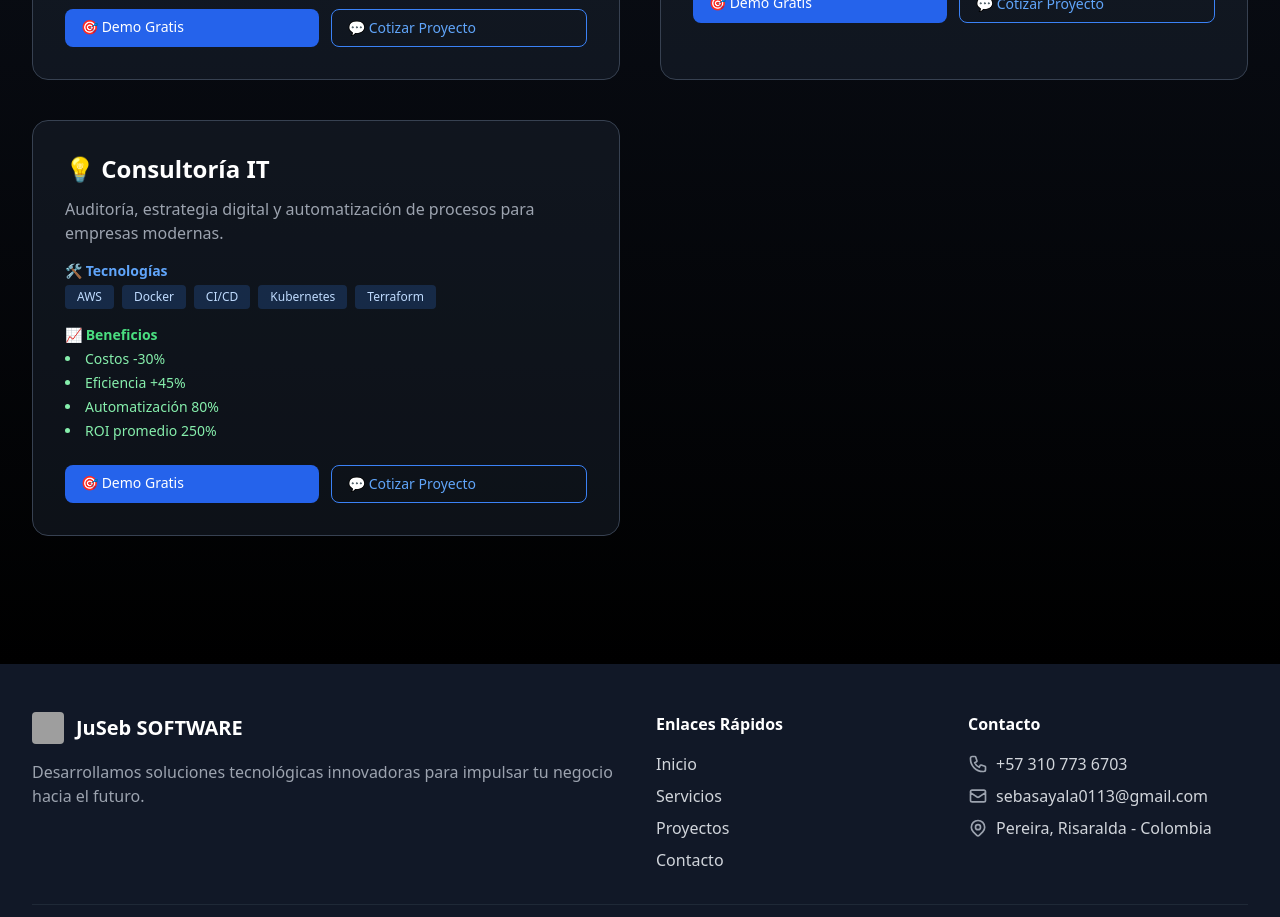
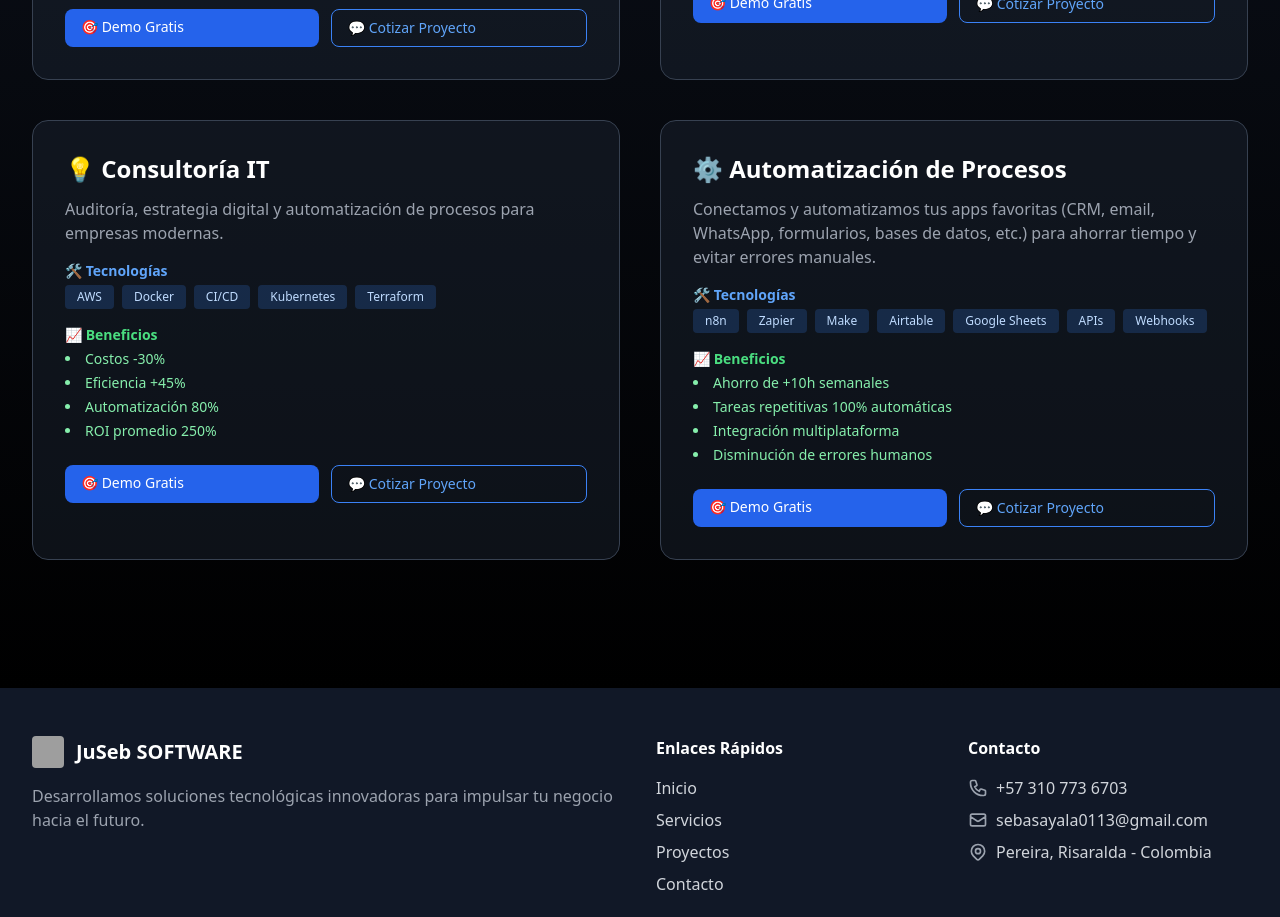
Before and after one commit to SebastianAyala13/JuSeb-Software, a Next.js app: page /servicios in a window 1280 px wide. Shown: the part 860-1777 px from the top of the page. Built offline with nearby package versions, Linux system fonts and the light colour scheme; grey boxes are pictures that could not be loaded.

Commit message:
Actualización sobre nosotros con equipo completo

```diff
--- a/src/app/servicios/page.tsx
+++ b/src/app/servicios/page.tsx
@@ -33,12 +33,26 @@ const servicios = [
     precio: "Desde $800",
     tiempoEntrega: "1-3 semanas"
   },
+  {
+    titulo: "Automatización de Procesos",
+    descripcion: "Conectamos y automatizamos tus apps favoritas (CRM, email, WhatsApp, formularios, bases de datos, etc.) para ahorrar tiempo y evitar errores manuales.",
+    tecnologias: ["n8n", "Zapier", "Make", "Airtable", "Google Sheets", "APIs", "Webhooks"],
+    beneficios: [
+      "Ahorro de +10h semanales",
+      "Tareas repetitivas 100% automáticas",
+      "Integración multiplataforma",
+      "Disminución de errores humanos"
+    ],
+    icono: "⚙️",
+    precio: "Desde $400",
+    tiempoEntrega: "1-2 semanas"
+  }
 ];
 
 const schemaOrgServicios = {
   '@context': 'https://schema.org',
   '@type': 'Service',
-  serviceType: 'Desarrollo Web, Aplicaciones Móviles, Consultoría IT',
+  serviceType: 'Desarrollo Web, Aplicaciones Móviles, Consultoría IT, Automatización de Procesos',
   provider: {
     '@type': 'Organization',
     name: 'JuSeb SOFTWARE',
@@ -58,8 +72,9 @@ const schemaOrgServicios = {
     }]
   },
   areaServed: 'Colombia',
-  description: 'Servicios de desarrollo web, apps móviles y consultoría IT en Pereira y Colombia.'
+  description: 'Servicios de desarrollo web, apps móviles, consultoría IT y automatización con herramientas como n8n, Zapier y más, en Pereira y Colombia.'
 };
+
 
 export default function Servicios() {
   const [selectedService, setSelectedService] = useState(null);
```
Also changed, not shown: 1 other file (tests, documents, lock files or other folders).
